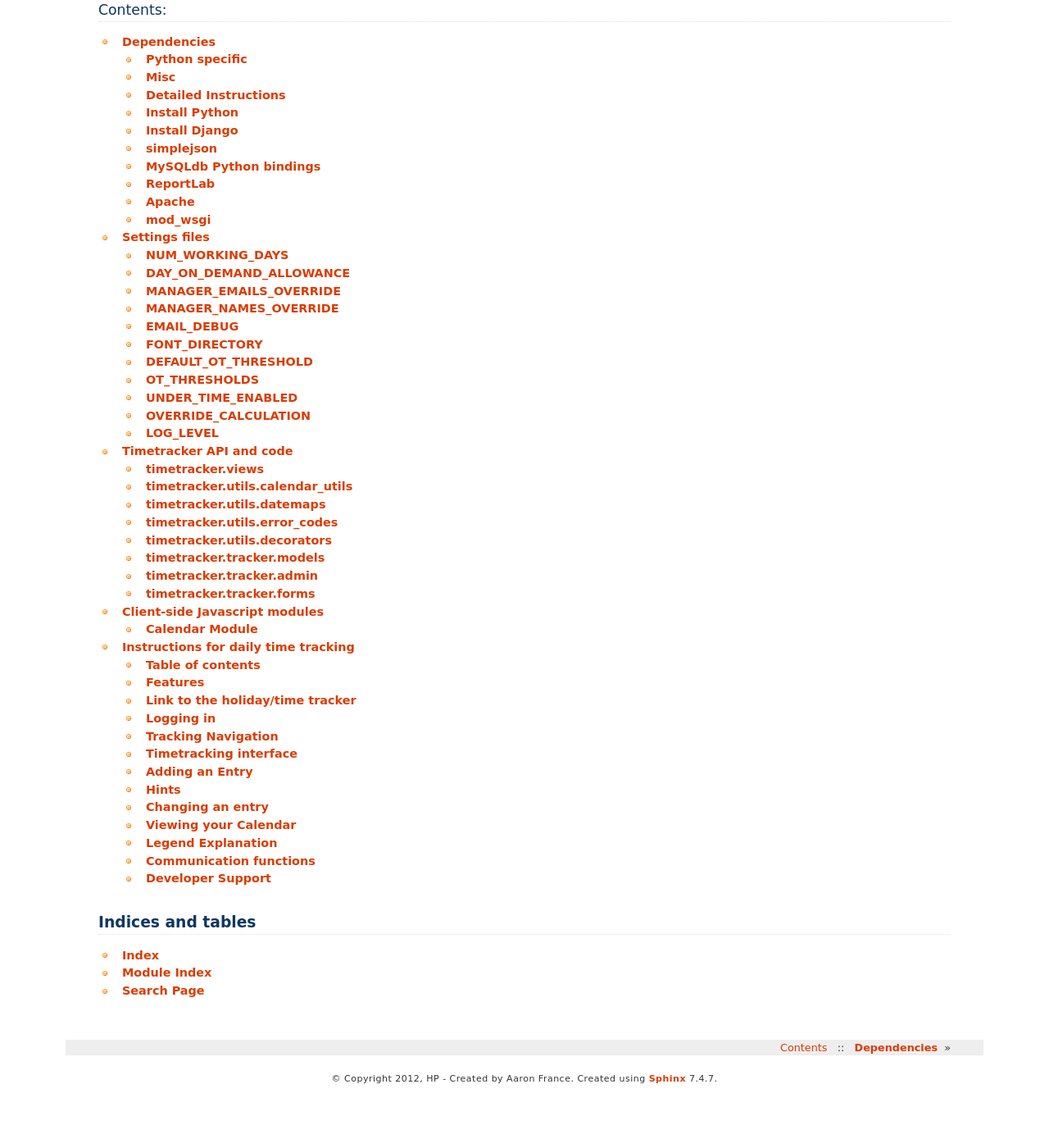
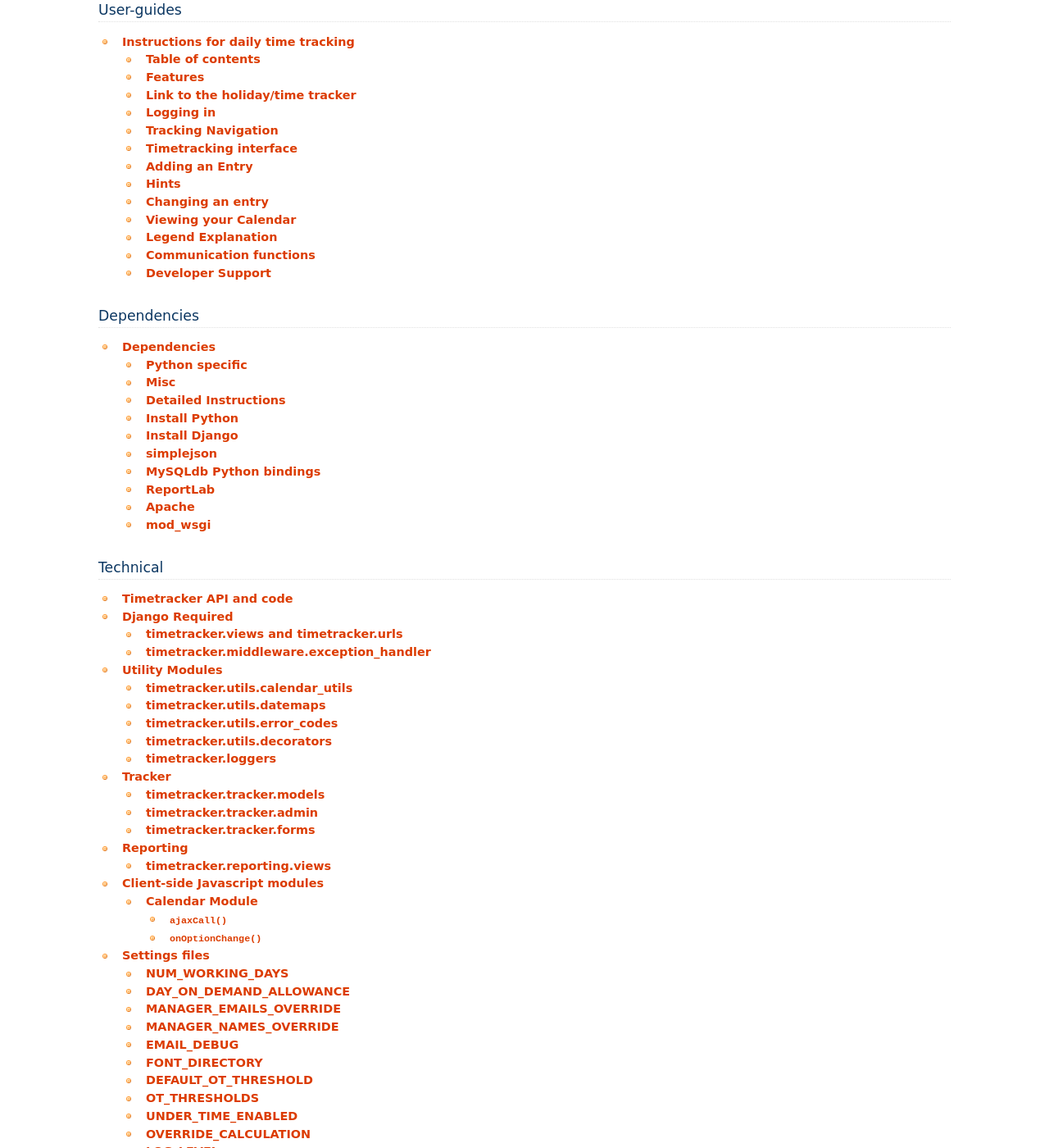
Before and after one commit to AeroNotix/django-timetracker, a Sphinx documentation site: the page built from docs/source/index.rst, in a window 1280 px wide and 1400 px high, scrolled down 193 px. Shown: the whole window at 82% size. Built offline with Sphinx 7.4.7, drawn with Linux system fonts in a browser that asks for light colours; the version number could not be read and is left out; before the commit the page ends 1525 px from its top, so only the background shows below that; some of the changed text lies outside the part shown.

```diff
--- a/docs/source/deps.rst
+++ b/docs/source/deps.rst
@@ -1,3 +1,5 @@
+.. _deps:
+
 Dependencies
 ============
 
--- a/docs/source/index.rst
+++ b/docs/source/index.rst
@@ -1,25 +1,25 @@
-.. Timetracker documentation master file, created by
-   sphinx-quickstart2 on Fri May 18 22:23:03 2012.
-   You can adapt this file completely to your liking, but it should at least
-   contain the root `toctree` directive.
-
 Welcome to Timetracker's documentation!
 =======================================
 
-Contents:
----------
+User-guides
+-----------
+
 .. toctree::
-   :maxdepth: 2
+
+   user_guide
+
+Dependencies
+------------
+
+.. toctree::
 
    deps
-   settings
+
+Technical
+---------
+
+.. toctree::
+
    timetracker
    javascript-files
-   user_guide
-
-Indices and tables
-==================
-
-* :ref:`genindex`
-* :ref:`modindex`
-* :ref:`search`
+   settings
--- a/docs/source/timetracker.rst
+++ b/docs/source/timetracker.rst
@@ -4,11 +4,36 @@ Timetracker API and code
 Here I will outline the API for the timetracker application and any advice I
 have pertaining to the inner-workings of the code itself.
 
-timetracker.views
------------------
+* :ref:`django_req`
+* :ref:`utility`
+* :ref:`tracker`
+* :ref:`reporting`
+
+
+.. _django_req:
+
+Django Required
+===============
+
+timetracker.views and timetracker.urls
+--------------------------------------
 
 .. automodule:: timetracker.views
    :members:
+
+.. automodule:: timetracker.urls
+   :members:
+
+timetracker.middleware.exception_handler
+----------------------------------------
+
+.. automodule:: timetracker.middleware.exception_handler
+   :members:
+
+.. _utility:
+
+Utility Modules
+===============
 
 timetracker.utils.calendar_utils
 --------------------------------
@@ -34,6 +59,17 @@ timetracker.utils.decorators
 .. automodule:: timetracker.utils.decorators
    :members:
 
+timetracker.loggers
+-------------------
+
+.. automodule:: timetracker.loggers
+   :members:
+
+.. _tracker:
+
+Tracker
+=======
+
 timetracker.tracker.models
 --------------------------
 
@@ -51,3 +87,14 @@ timetracker.tracker.forms
 
 .. automodule:: timetracker.tracker.forms
    :members:
+
+.. _reporting:
+
+Reporting
+=========
+
+timetracker.reporting.views
+---------------------------
+
+.. automodule:: timetracker.reporting.views
+   :members:
```
